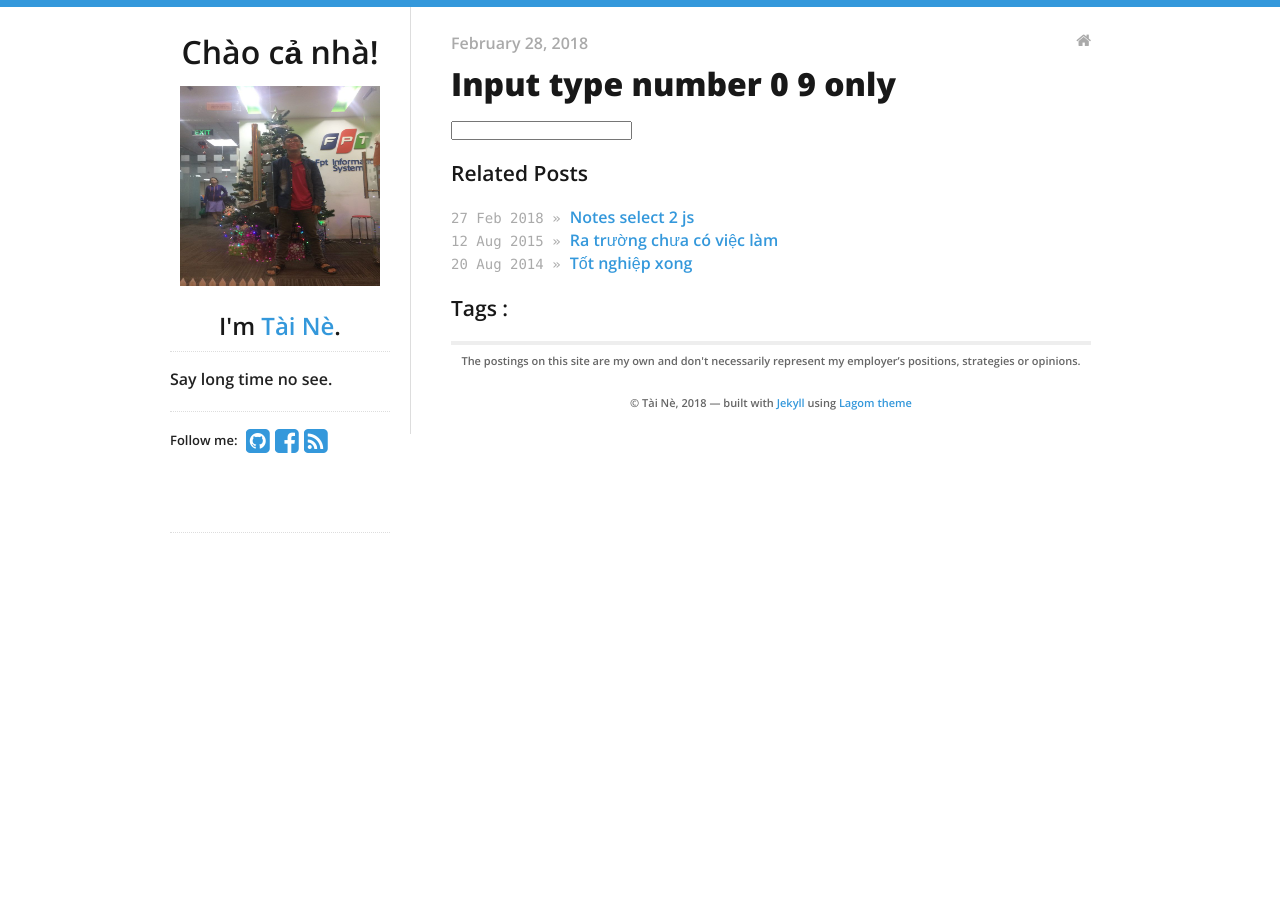
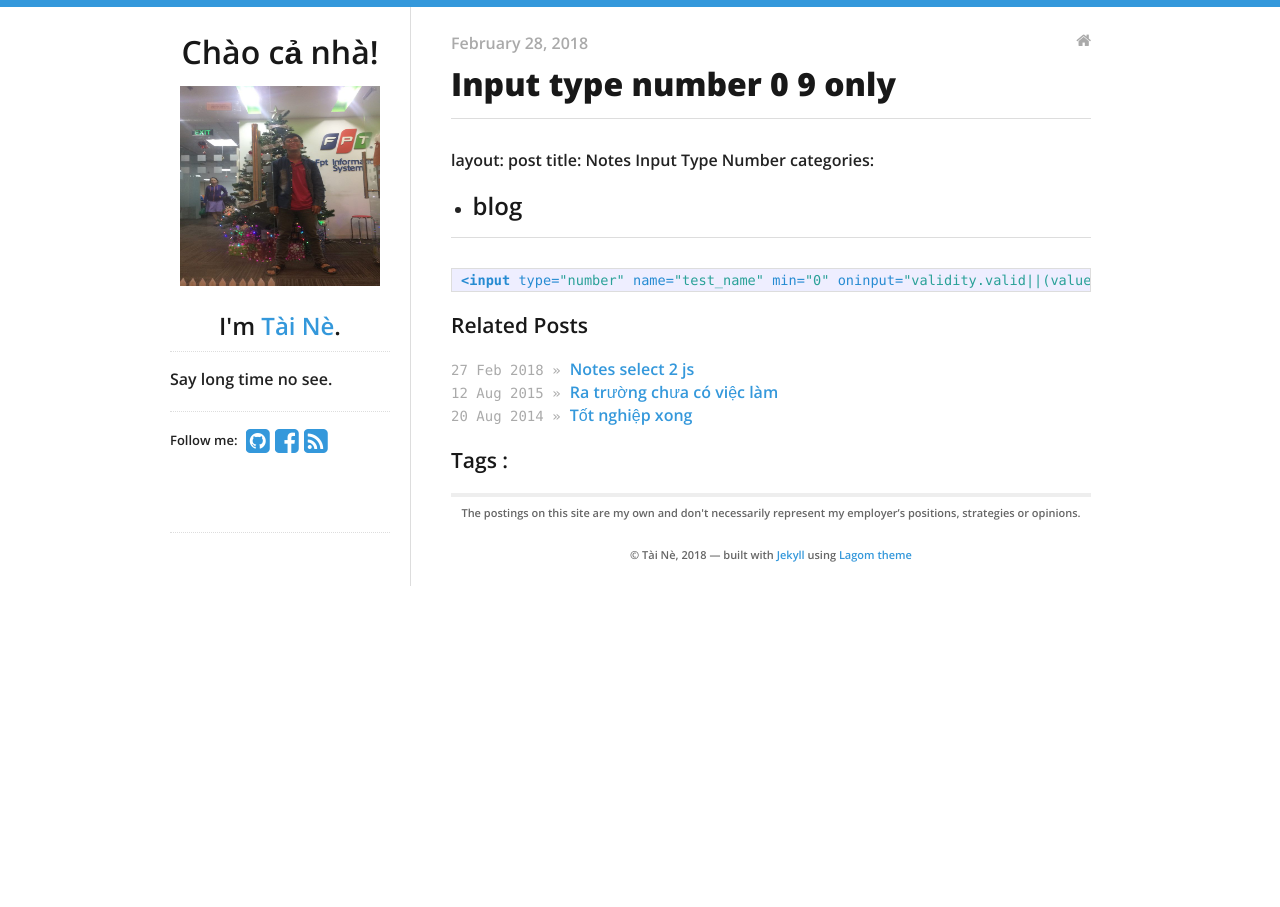
Before and after one commit to TaiNtt/taintt.github.io, a Jekyll site: the page built from _posts/2018-02-28-Input type number 0-9 only.md, in a window 1280 px wide. Built offline with Jekyll 4.4.1, drawn with Linux system fonts in a browser that asks for light colours; nearby versions of some CDN libraries; our own code applies the rules of GitHub Pages for plain Markdown files.

Commit message:
Update 2018-02-28-Input type number 0-9 only.md

```diff
--- a/_posts/2018-02-28-Input type number 0-9 only.md
+++ b/_posts/2018-02-28-Input type number 0-9 only.md
@@ -1 +1,16 @@
+
+---
+layout: post
+title: Notes Input Type Number
+categories:
+- blog
+---
+
+
+
+---
+
+
+{% highlight html %}
 <input type="number" name="test_name" min="0" oninput="validity.valid||(value='');">
+{% endhighlight %}
```
